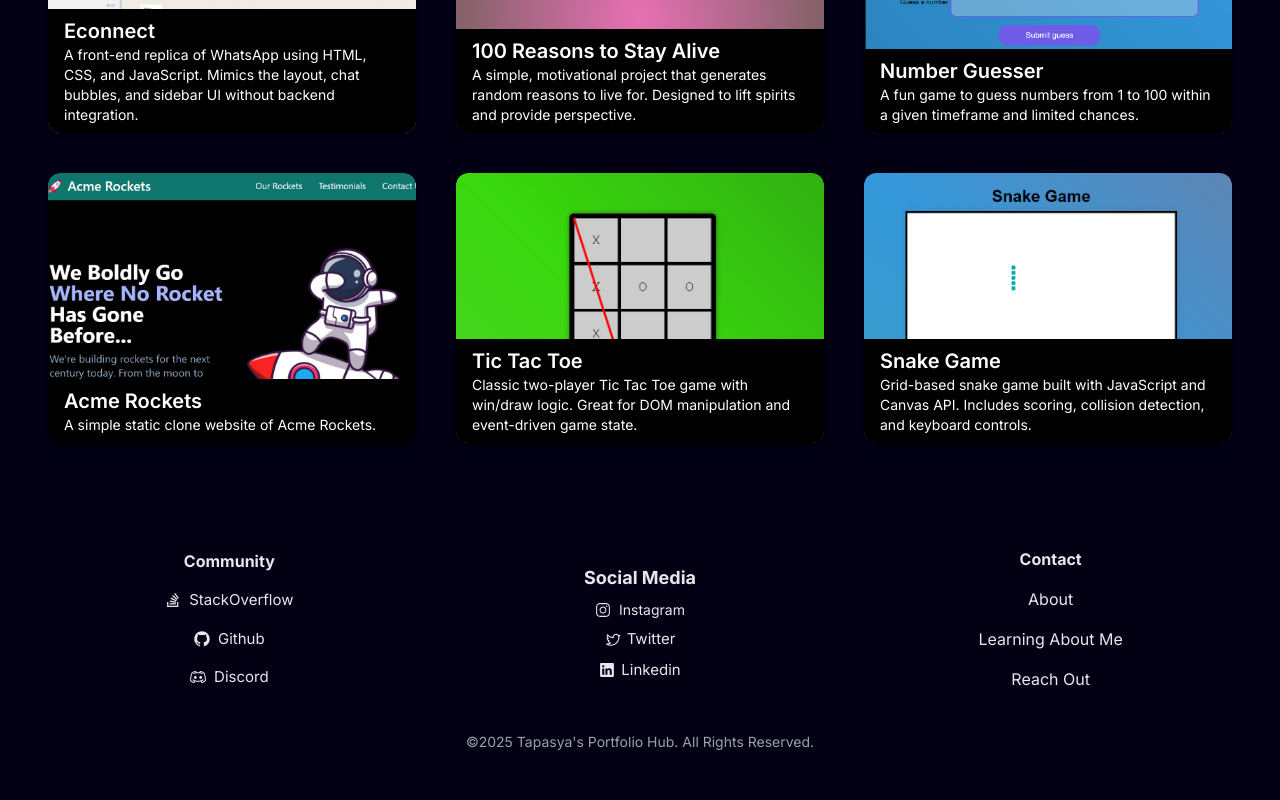
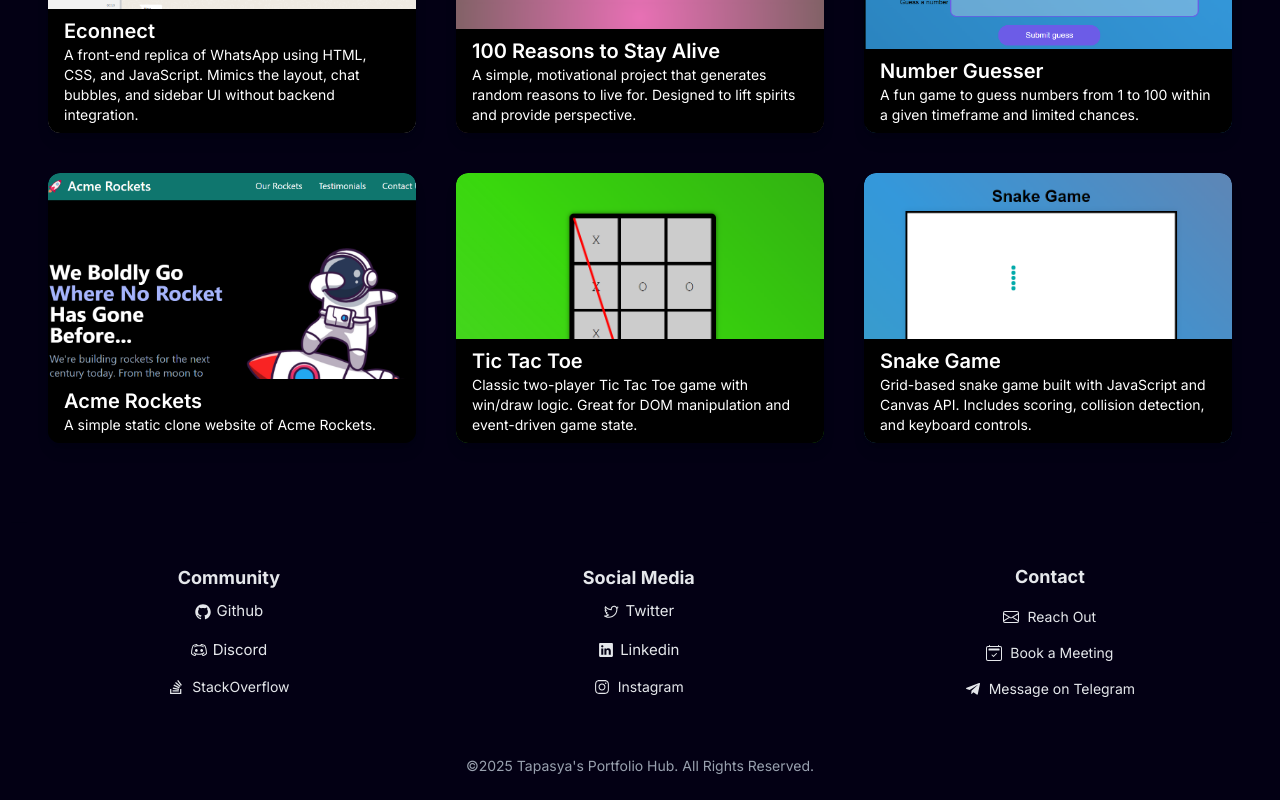
Before and after one commit to knownstranger-Tapasya/Space-Portfolio, a Next.js app: page / in a window 1280 px wide. Shown: the part 5466-6266 px from the top of the page. Before the commit the page ends 6242 px from the top, so only its background shows below. Built offline with nearby package versions, Linux system fonts and the light colour scheme; a web font is replaced by a local one.

Commit message:
finalized footer

```diff
--- a/components/main/Footer.tsx
+++ b/components/main/Footer.tsx
@@ -7,7 +7,9 @@ import {
   RxTwitterLogo,
   RxLinkedinLogo,
 } from "react-icons/rx";
-import { FaStackOverflow } from "react-icons/fa";
+import { FaStackOverflow, FaTelegramPlane } from "react-icons/fa";
+import { BsEnvelope, BsCalendar2Check } from "react-icons/bs";
+
 
 const Footer = () => {
   return (
@@ -17,17 +19,9 @@ const Footer = () => {
 
           {/* Community */}
           <div className="min-w-[200px] flex flex-col items-center">
-            <div className="font-bold text-[16px] mb-2">Community</div>
-
-            <a
-              href="https://stackoverflow.com/users/16920486/tapasya-baidya"
-              target="_blank"
-              rel="noopener noreferrer"
-              className="flex items-center my-2 transition-all hover:text-cyan-400"
-            >
-              <FaStackOverflow />
-              <span className="ml-2 text-[15px]">StackOverflow</span>
-            </a>
+            <div className="relative z-50 w-full bg-transparent text-gray-200 p-4">
+              <div className="flex flex-col items-center">
+                 <div className="font-bold text-lg">Community</div>
 
                   <a
                     href="https://github.com/knownstranger-Tapasya/"
@@ -36,7 +30,7 @@ const Footer = () => {
                     className="flex items-center my-2 transition-all hover:text-cyan-400"
                   >
                     <RxGithubLogo />
-              <span className="ml-2 text-[15px]">Github</span>
+                    <span className="text-[15px] ml-[6px]">Github</span>
                   </a>
 
                   <a
@@ -46,8 +40,21 @@ const Footer = () => {
                     className="flex items-center my-2 transition-all hover:text-cyan-400"
                   >
                     <RxDiscordLogo />
-              <span className="ml-2 text-[15px]">Discord</span>
+                    <span className="text-[15px] ml-[6px]">Discord</span>
                   </a>
+
+                  <a
+                    href="https://stackoverflow.com/users/16920486/tapasya-baidya"
+                    target="_blank"
+                    rel="noopener noreferrer"
+                    className="flex items-center my-2 transition-all hover:text-cyan-400"
+                  >
+                    <FaStackOverflow />
+                    <span className="ml-2 text-sm">StackOverflow</span>
+                  </a>
+
+                </div>
+              </div>
         </div>
 
         {/* Social Media */}
@@ -57,19 +64,10 @@ const Footer = () => {
               <div className="font-bold text-lg">Social Media</div>
 
               <a
-                  href="https://www.instagram.com/_knownstranger_/"
-                  target="_blank"
-                  rel="noopener noreferrer"
-                  className="w-full flex items-center justify-center mt-2 hover:text-cyan-400 transition"
-                >
-                  <RxInstagramLogo />
-                  <span className="ml-2 text-sm">Instagram</span></a>
-
-                <a
                 href="https://x.com/0KnownStranger0"
                 target="_blank"
                 rel="noopener noreferrer"
-                  className="w-full flex items-center justify-center mt-2 hover:text-cyan-400 transition"
+                className="flex items-center my-2 hover:text-cyan-400 transition"
               >
                 <RxTwitterLogo />
                 <span className="text-[15px] ml-[6px]">Twitter</span>
@@ -79,29 +77,64 @@ const Footer = () => {
                 href="https://www.linkedin.com/in/tapasya-baidya/"
                 target="_blank"
                 rel="noopener noreferrer"
-                  className="w-full flex items-center justify-center mt-2 hover:text-cyan-400 transition"
+                className="flex items-center my-2 hover:text-cyan-400 transition"
               >
                 <RxLinkedinLogo />
                 <span className="text-[15px] ml-[6px]">Linkedin</span>
               </a>
+
+              <a
+                href="https://www.instagram.com/_knownstranger_/"
+                target="_blank"
+                rel="noopener noreferrer"
+                className="flex items-center my-2 hover:text-cyan-400 transition"
+              >
+                <RxInstagramLogo />
+                <span className="ml-2 text-sm">Instagram</span>
+              </a>
+
             </div>
           </div>
         </div>
 
-
           {/* Contact */}
           <div className="min-w-[200px] flex flex-col items-center">
-            <div className="font-bold text-[16px] mb-2">Contact</div>
-
-            <p className="my-2 hover:text-cyan-400 cursor-pointer">About</p>
-            <p className="my-2 hover:text-cyan-400 cursor-pointer">Learning About Me</p>
+            <div className="relative z-50 w-full bg-transparent text-gray-200 p-4">
+              <div className="flex flex-col items-center">
+                <div className="font-bold text-lg mb-2">Contact</div>
+                <a
+                  href="mailto:tapasyabaidya@gmail.com?subject=Let's%20Connect&body=Hi%20Tapasya%2C%20I%20checked%20out%20your%20portfolio%20and..."
+                  className="flex items-center my-2 hover:text-cyan-400 cursor-pointer transition-all"
+                  target="_blank"
+                  rel="noopener noreferrer"
+                >
+                  <BsEnvelope />
+                  <span className="ml-2 text-sm">Reach Out</span>
+                </a>
 
                 <a
-              href="mailto:tapasyabaidya@gmail.com?subject=Let's%20Connect&body=Hi%20Tapasya%2C%20I%20checked%20out%20your%20portfolio%20and..."
-              className="my-2 hover:text-cyan-400 cursor-pointer"
+                  href="https://calendly.com/mailrip00"
+                  className="flex items-center my-2 hover:text-cyan-400 cursor-pointer transition-all"
+                  target="_blank"
+                  rel="noopener noreferrer"
                 >
-              Reach Out
+                  <BsCalendar2Check />
+                  <span className="ml-2 text-sm">Book a Meeting</span>
                 </a>
+
+                <a
+                  href="https://t.me/KNOWNSTRANGER1"
+                  className="flex items-center my-2 hover:text-cyan-400 cursor-pointer transition-all"
+                  target="_blank"
+                  rel="noopener noreferrer"
+                >
+                  <FaTelegramPlane />
+                  <span className="ml-2 text-sm">Message on Telegram</span>
+                </a>
+
+
+                </div>
+              </div>
             </div>
           </div>
 
```
Lines whose indentation alone changed are shown as unchanged.
